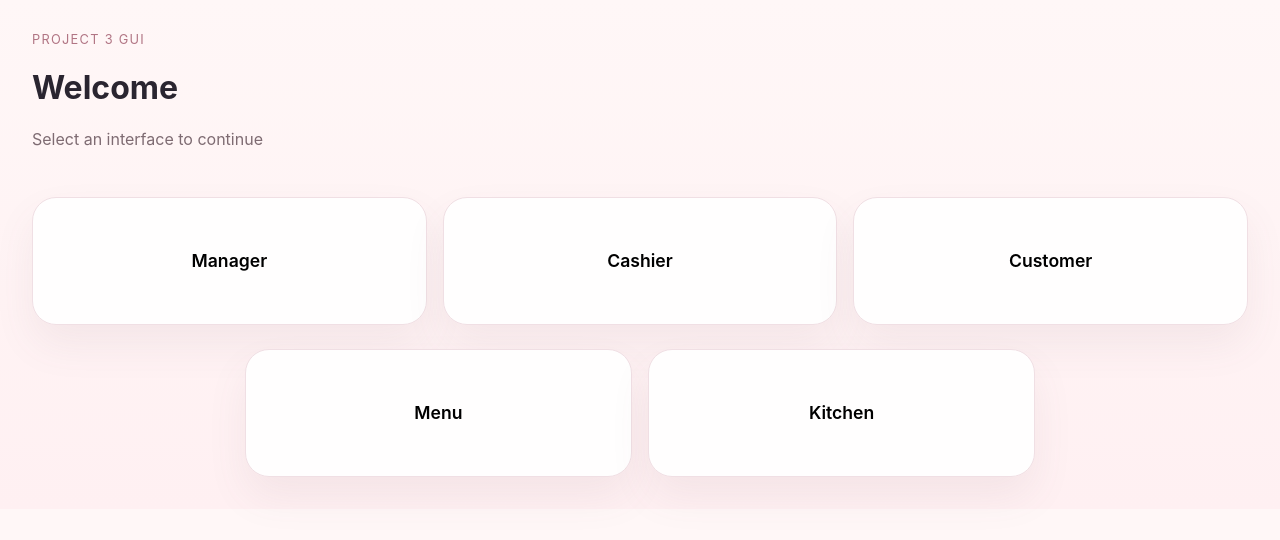
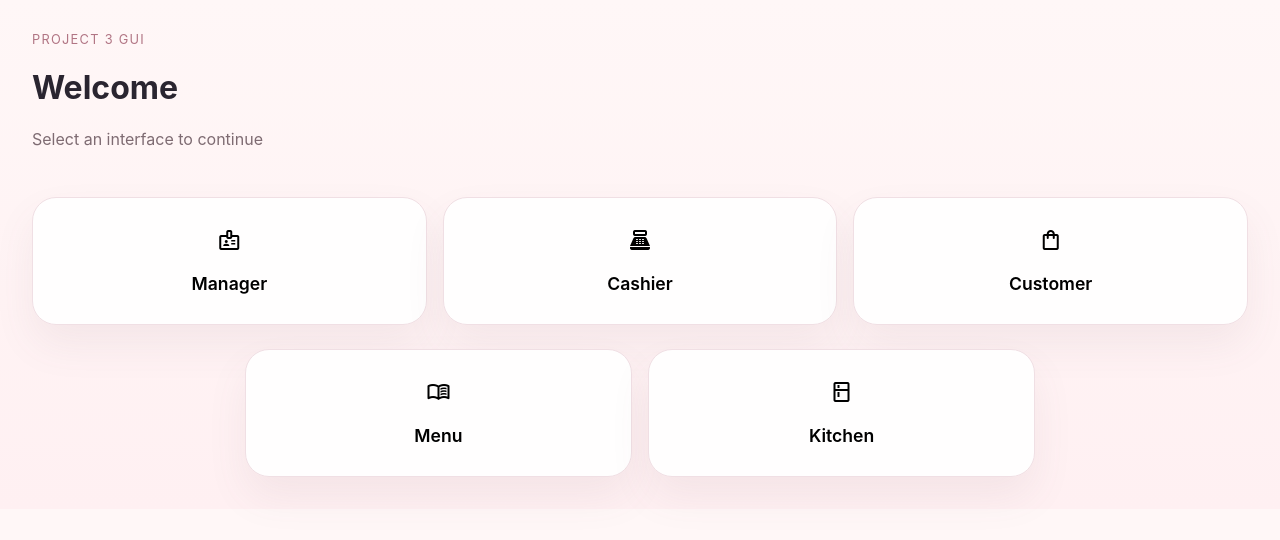
Before and after one commit to CSCE-331-Spring-2026-900-908/project3-team30, a React (Vite) app in the folder client/: page /home in a window 1280 px wide. Shown: the top 540 px of the page. Built offline with nearby package versions, Linux system fonts and the light colour scheme.

Commit message:
Added Google icons to portal page

```diff
--- a/client/index.html
+++ b/client/index.html
@@ -4,6 +4,10 @@
     <meta charset="UTF-8" />
     <meta name="viewport" content="width=device-width, initial-scale=1.0" />
     <title>Project 2 Web</title>
+    <link
+      rel="stylesheet"
+      href="https://fonts.googleapis.com/css2?family=Material+Symbols+Outlined:opsz,wght,FILL,GRAD@24,400,0,0"
+    />
   </head>
   <body>
     <div id="root"></div>
--- a/client/src/pages/PortalPage.jsx
+++ b/client/src/pages/PortalPage.jsx
@@ -59,16 +59,34 @@ export default function PortalPage() {
 
             <div className="portal-stack">
                 <section className="quick-grid three-col">
-                <button className="quick-link card" to="/manager" onClick={handleManagerLogin}>Manager</button>
-                <button className="quick-link card" to="/cashier" onClick={handleCashierLogin}>Cashier</button>
-                <button className="quick-link card" to="/customer" onClick={handleCustomer}>Customer</button>
+                    <button className="quick-link card portal-card" onClick={handleManagerLogin}>
+                        <span className="material-symbols-outlined portal-icon">badge</span>
+                        <span>Manager</span>
+                    </button>
+
+                    <button className="quick-link card portal-card" onClick={handleCashierLogin}>
+                        <span className="material-symbols-outlined portal-icon">point_of_sale</span>
+                        <span>Cashier</span>
+                    </button>
+
+                    <button className="quick-link card portal-card" onClick={handleCustomer}>
+                        <span className="material-symbols-outlined portal-icon">shopping_bag</span>
+                        <span>Customer</span>
+                    </button>
                 </section>
 
                 <section className="quick-grid two-col portal-bottom">
-                <button className="quick-link card" onClick={handleMenuBoard}>Menu</button>
-                <button className="quick-link card" to="/Kitchen" onClick={handleKitchenLogin}>Kitchen</button>
+                    <button className="quick-link card portal-card" onClick={handleMenuBoard}>
+                        <span className="material-symbols-outlined portal-icon">menu_book</span>
+                        <span>Menu</span>
+                    </button>
+
+                    <button className="quick-link card portal-card" onClick={handleKitchenLogin}>
+                        <span className="material-symbols-outlined portal-icon">kitchen</span>
+                        <span>Kitchen</span>
+                    </button>
                 </section>
             </div>
         </main>
-  );
+    );
 }
```
